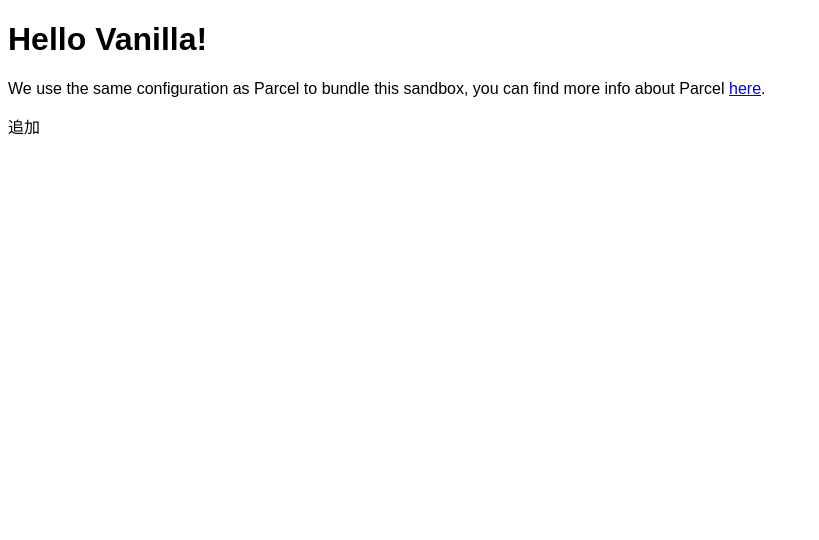
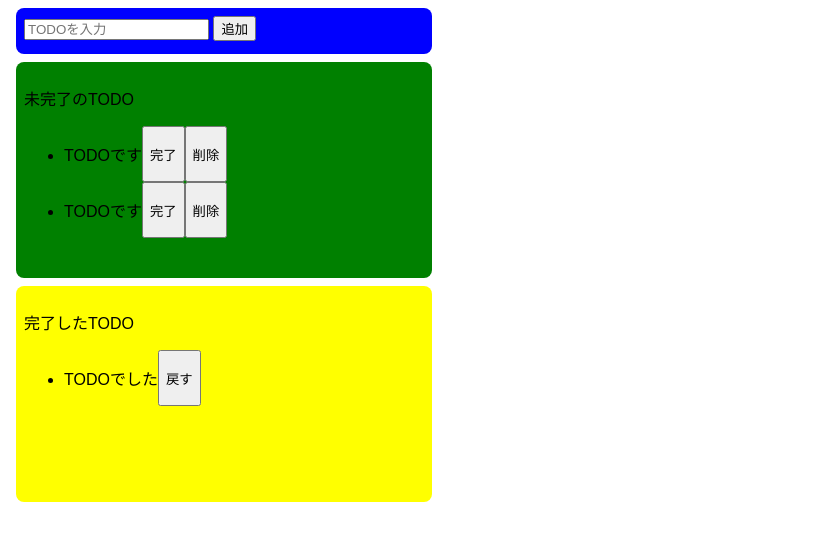
Before and after one commit to kubokohei/sandbox-project, a website built with Parcel: page index.html in a window 1280 px wide. Shown: the whole page, without its empty margins (0-819 px from the left). Built offline with nearby package versions, Linux system fonts and the light colour scheme.

Commit message:
初期コミット document.getElementById("id").addEventListner("click", () => 関数()) document.getElementById("id").value = "" document.createElement("div") 引数にするか、代入するのかがむずいな

```diff
--- a/index.html
+++ b/index.html
@@ -1,15 +1,47 @@
 <!DOCTYPE html>
 <html>
   <head>
-    <title>Parcel Sandbox</title>
+    <title>todo</title>
     <meta charset="UTF-8" />
   </head>
 
   <body>
-    <div id="app"></div>
-    <p>
-      <script src="src/index.js"></script>
-      <div>追加</div>
-    </p>
+    <div class="input-area">
+      <input id="addForm" placeholder="TODOを入力" />
+      <button id="addButton">追加</button>
+    </div>
+
+    <div class="incomplete-area">
+      <p>未完了のTODO</p>
+      <ul>
+        <li>
+          <div class="list-row">
+            <p>TODOです</p>
+            <button>完了</button>
+            <button>削除</button>
+          </div>
+        </li>
+        <li>
+          <div class="list-row">
+            <p>TODOです</p>
+            <button>完了</button>
+            <button>削除</button>
+          </div>
+        </li>
+      </ul>
+    </div>
+
+    <div class="complete-area">
+      <p>完了したTODO</p>
+      <ul>
+        <li>
+          <div class="list-row">
+            <p>TODOでした</p>
+            <button>戻す</button>
+          </div>
+        </li>
+      </ul>
+    </div>
+    <script src="src/index.js"></script>
   </body>
 </html>
--- a/src/index.js
+++ b/src/index.js
@@ -1,9 +1,19 @@
 import "./styles.css";
-document.getElementById("app").innerHTML = `
-<h1>Hello Vanilla!</h1>
-<div>
-  We use the same configuration as Parcel to bundle this sandbox, you can find more
-  info about Parcel
-  <a href="https://parceljs.org" target="_blank" rel="noopener noreferrer">here</a>.
-</div>
-`;
+
+const onClickAdd = () => {
+  // テキストボックスを取得し、初期化する
+  const inputText = document.getElementById("addForm").value;
+  document.getElementById("addForm").value = "";
+
+  // div生成
+  const div = document.createElement("div");
+  div.className = "list-row";
+
+  // liタグ生成
+  const li = document.createElement("li");
+  li.innerText = "";
+};
+
+document
+  .getElementById("addButton")
+  .addEventListener("click", () => onClickAdd());
--- a/src/styles.css
+++ b/src/styles.css
@@ -1,3 +1,31 @@
 body {
   font-family: sans-serif;
 }
+
+.input-area {
+  background-color: blue;
+  width: 400px;
+  height: 30px;
+  padding: 8px;
+  margin: 8px;
+  border-radius: 8px;
+}
+.incomplete-area {
+  background-color: green;
+  width: 400px;
+  min-height: 200px;
+  padding: 8px;
+  margin: 8px;
+  border-radius: 8px;
+}
+.complete-area {
+  background-color: yellow;
+  width: 400px;
+  min-height: 200px;
+  padding: 8px;
+  margin: 8px;
+  border-radius: 8px;
+}
+.list-row {
+  display: flex;
+}
```
